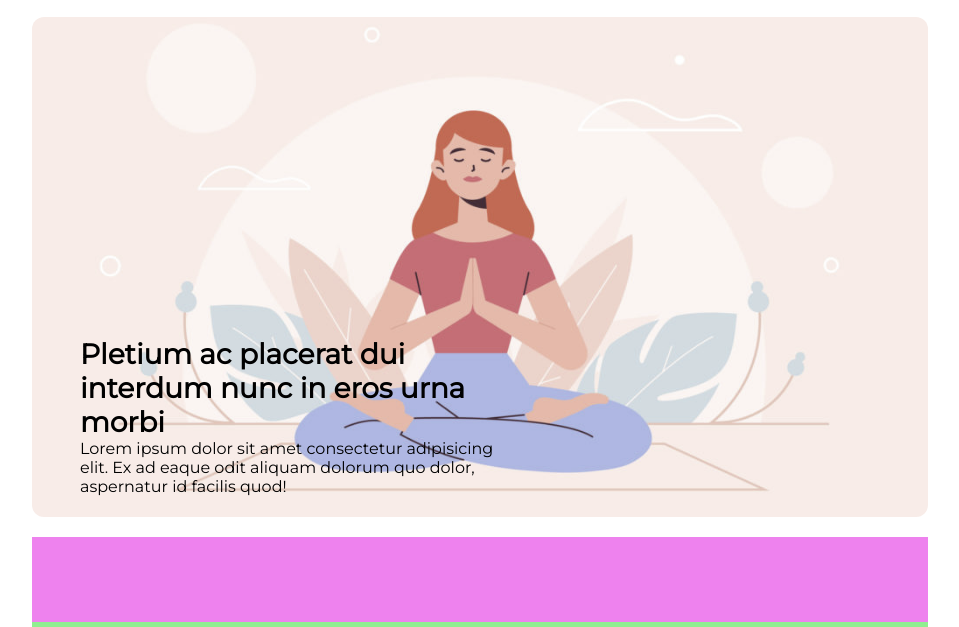
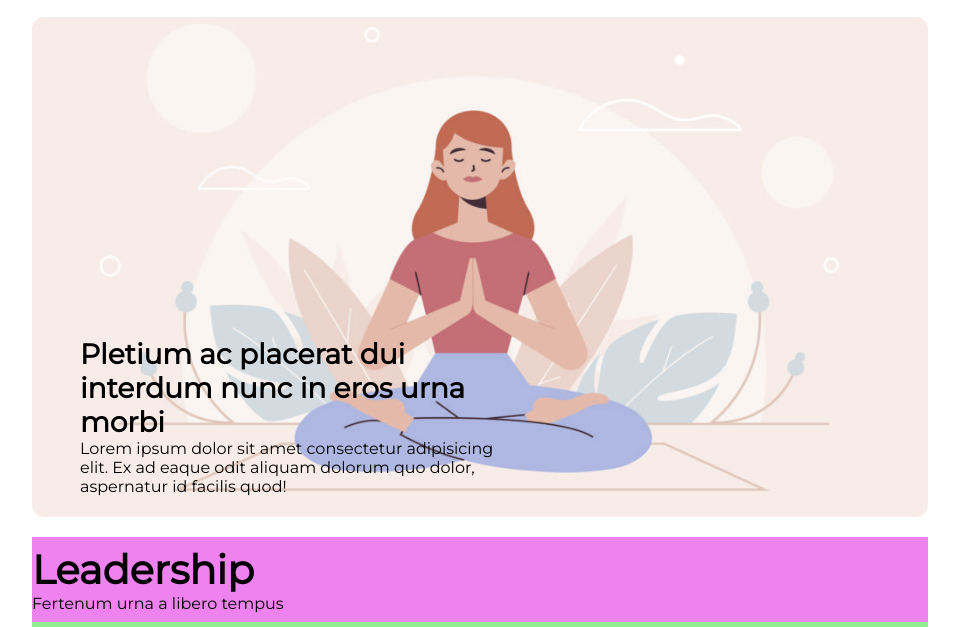
Before and after one commit to pollohultima/htmlcss-wp, a plain HTML site: page index.html in a window 1280 px wide. Shown: the part 173-800 px from the top of the page, without its empty margins (160-1119 px from the left). Drawn offline with Linux system fonts and the light colour scheme.

Commit message:
container/head completed

```diff
--- a/index.html
+++ b/index.html
@@ -39,14 +39,15 @@
                         Ex ad eaque odit aliquam dolorum quo dolor, aspernatur
                         id facilis quod!</p>
                 </div>
-
-
             </section>
 
 
             <section class="container clearfix">
 
-                <div class="head"></div>
+                <div class="head">
+                    <h1>Leadership</h1>
+                    <span id="subtitle">Fertenum urna a libero tempus</span>
+                </div>
 
                 <aside class="col sx"></aside>
                 <div class="col md"></div>
--- a/style.css
+++ b/style.css
@@ -79,7 +79,10 @@ h2 {
     background-color: violet;
 }
 
-/* .head {} */
+h1 {
+    padding-top: .5rem;
+    font-size: 2.5rem;
+}
 
 .debug .col {
     height: 530px;
```
